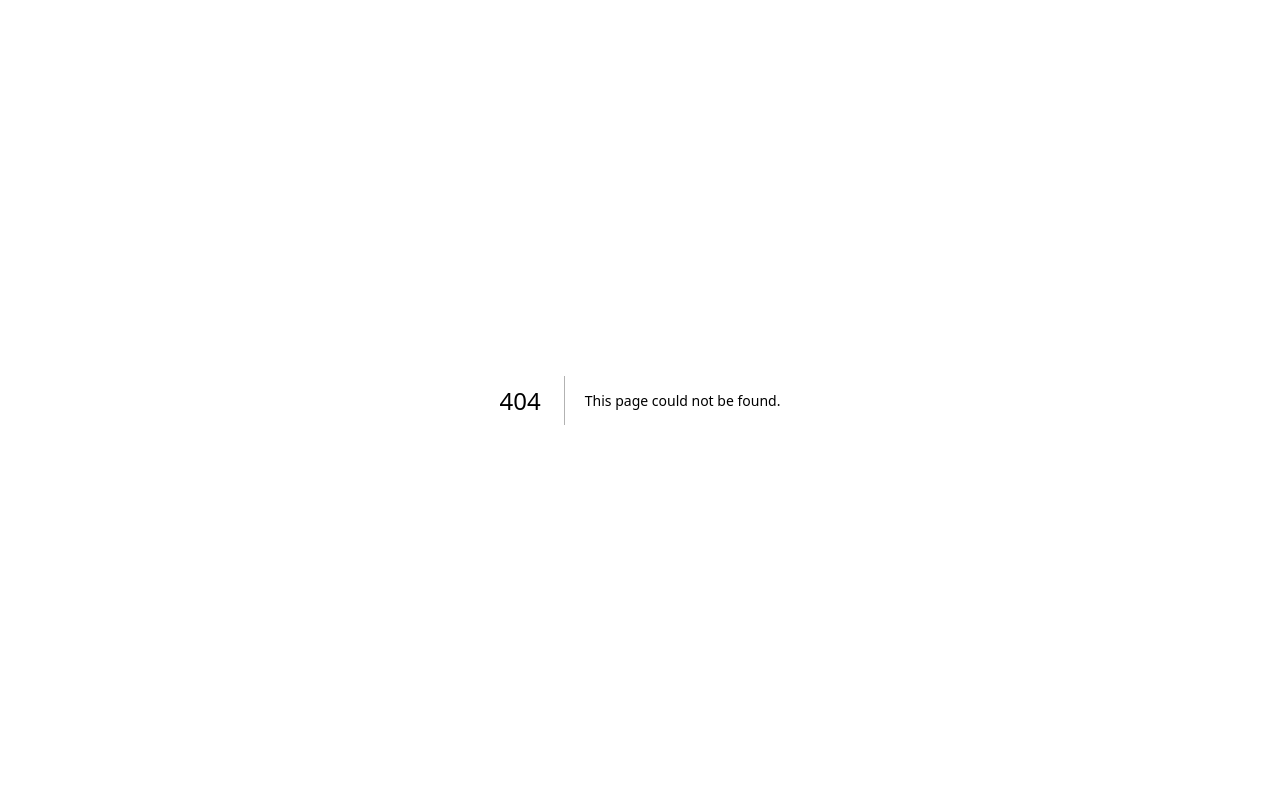
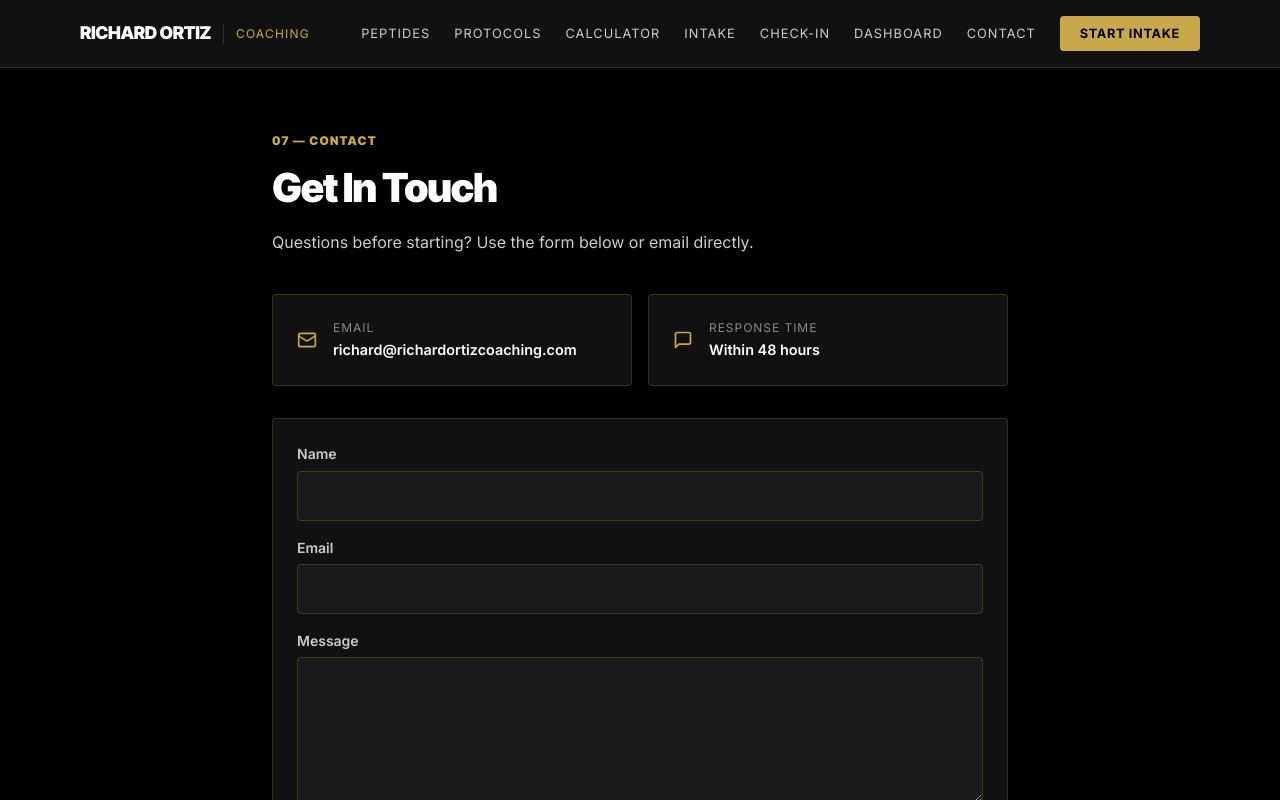
Before and after one commit to asaasinai/richard-ortiz-coaching, a Next.js app: page /contact in a window 1280 px wide. Before the commit this address had no page. Shown: the top 800 px of the page. Built offline with nearby package versions, Linux system fonts and the light colour scheme.

Commit message:
scaffold: src/app/contact/page.tsx

```diff
--- /dev/null
+++ b/src/app/contact/page.tsx
@@ -0,0 +1,53 @@
+"use client"
+import { useState } from "react"
+import Nav from "@/components/Nav"
+import Footer from "@/components/Footer"
+import { Mail, MessageSquare } from "lucide-react"
+
+export default function ContactPage() {
+  const [data, setData] = useState({ name:"", email:"", message:"" })
+  const [sent, setSent] = useState(false)
+  const set = (k: keyof typeof data) => (e: React.ChangeEvent<HTMLInputElement|HTMLTextAreaElement>) =>
+    setData(p => ({ ...p, [k]: e.target.value }))
+  const submit = async (e: React.FormEvent) => {
+    e.preventDefault()
+    await fetch("/api/contact", { method:"POST", headers:{"Content-Type":"application/json"}, body: JSON.stringify(data) })
+    setSent(true)
+  }
+  return (
+    <>
+      <Nav />
+      <div className="max-w-3xl mx-auto px-4 py-16">
+        <span className="section-num">07 — Contact</span>
+        <h1 style={{ fontFamily:"Inter Tight,sans-serif",fontWeight:900,fontSize:"2.5rem",letterSpacing:"-0.03em" }}>Get In Touch</h1>
+        <p style={{ color:"var(--text-soft)",marginTop:"0.75rem",marginBottom:"2.5rem" }}>Questions before starting? Use the form below or email directly.</p>
+        <div style={{ display:"grid",gridTemplateColumns:"1fr 1fr",gap:"1rem",marginBottom:"2rem" }}>
+          <div className="card" style={{ display:"flex",gap:"1rem",alignItems:"center" }}>
+            <Mail size={20} style={{ color:"var(--gold)" }} />
+            <div><div style={{ fontSize:"0.75rem",color:"var(--text-mute)",textTransform:"uppercase",letterSpacing:"0.08em" }}>Email</div>
+            <a href="mailto:richard@richardortizcoaching.com" style={{ color:"var(--text)",fontWeight:600,fontSize:"0.9rem" }}>richard@richardortizcoaching.com</a></div>
+          </div>
+          <div className="card" style={{ display:"flex",gap:"1rem",alignItems:"center" }}>
+            <MessageSquare size={20} style={{ color:"var(--gold)" }} />
+            <div><div style={{ fontSize:"0.75rem",color:"var(--text-mute)",textTransform:"uppercase",letterSpacing:"0.08em" }}>Response Time</div>
+            <span style={{ color:"var(--text)",fontWeight:600,fontSize:"0.9rem" }}>Within 48 hours</span></div>
+          </div>
+        </div>
+        {sent ? (
+          <div className="card" style={{ textAlign:"center",padding:"3rem" }}>
+            <p style={{ color:"var(--gold)",fontWeight:700,fontSize:"1.1rem" }}>Message sent ✓</p>
+            <p style={{ color:"var(--text-soft)",marginTop:"0.5rem" }}>Richard will get back to you within 48 hours.</p>
+          </div>
+        ) : (
+          <form onSubmit={submit} className="card flex flex-col gap-4">
+            <div><label>Name</label><input required value={data.name} onChange={set("name")} /></div>
+            <div><label>Email</label><input type="email" required value={data.email} onChange={set("email")} /></div>
+            <div><label>Message</label><textarea rows={5} required value={data.message} onChange={set("message")} /></div>
+            <button type="submit" className="btn-gold" style={{ alignSelf:"flex-start" }}>Send Message</button>
+          </form>
+        )}
+      </div>
+      <Footer />
+    </>
+  )
+}
```
